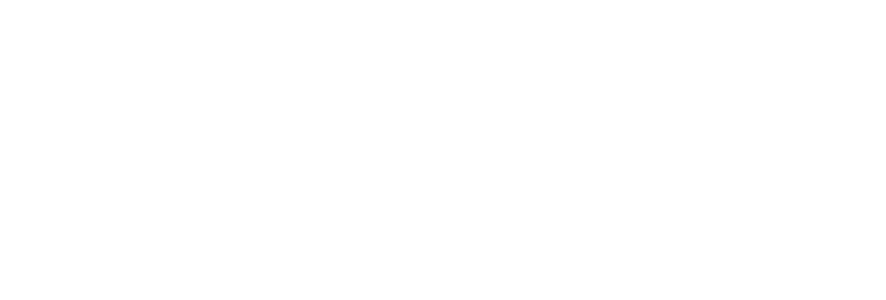
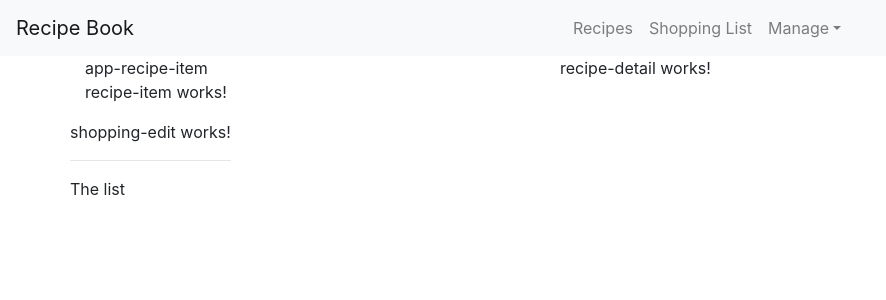
Before and after one commit to cobunny/cook-book, an Angular app: page / in a window 1280 px wide. Shown: the top 300 px of the page, without its empty margins (0-886 px from the left). Built offline with nearby package versions, Linux system fonts and the light colour scheme.

Commit message:
Header shows up

```diff
--- a/src/app/app.component.html
+++ b/src/app/app.component.html
@@ -0,0 +1,9 @@
+<app-header></app-header>
+<div class="container">
+  <div class="row">
+    <div class="col-md-12">
+      <app-recipes></app-recipes>
+      <app-shopping-list></app-shopping-list>
+    </div>
+  </div>
+</div>
--- a/src/app/app.module.ts
+++ b/src/app/app.module.ts
@@ -9,6 +9,8 @@
 import { ShoppingEditComponent } from './shopping-list/shopping-edit/shopping-edit.component';
 import { RecipeDetailComponent } from './recipes/recipe-detail/recipe-detail.component';
 import { RecipeListComponent } from './recipes/recipe-list/recipe-list.component';
+import { RecipeItemComponent } from './recipes/recipe-list/recipe-item/recipe-item.component';
+import { HeaderComponent } from './header/header.component';
 
 @NgModule({
   declarations: [
@@ -17,7 +19,9 @@
     ShoppingListComponent,
     ShoppingEditComponent,
     RecipeDetailComponent,
-    RecipeListComponent
+    RecipeListComponent,
+    RecipeItemComponent,
+    HeaderComponent
   ],
   imports: [
     BrowserModule,
--- /dev/null
+++ b/src/app/header/header.component.html
@@ -0,0 +1,24 @@
+<nav class="navbar navbar-expand-lg navbar-light bg-light">
+  <a class="navbar-brand" href="#">Recipe Book</a>
+  <div class="collapse navbar-collapse justify-content-center">
+    <ul class="navbar-nav">
+      <li class="nav-item">
+        <a class="nav-link" href="#">Recipes</a>
+      </li>
+      <li class="nav-item">
+        <a class="nav-link" href="#">Shopping List</a>
+      </li>
+      <li class="nav-item">
+        <a class="nav-link dropdown-toggle" href="#">Manage</a>
+        <ul class="dropdown-menu">
+          <li class="dropdown-item">
+            <a href="#">Save data</a>
+          </li>
+          <li class="dropdown-item">
+            <a href="#">Fetch data</a>
+          </li>
+        </ul>
+      </li>
+    </ul>
+  </div>
+</nav>
--- /dev/null
+++ b/src/app/header/header.component.ts
@@ -0,0 +1,15 @@
+import { Component, OnInit } from '@angular/core';
+
+@Component({
+  selector: 'app-header',
+  templateUrl: './header.component.html',
+  styleUrls: ['./header.component.css']
+})
+export class HeaderComponent implements OnInit {
+
+  constructor() { }
+
+  ngOnInit() {
+  }
+
+}
--- /dev/null
+++ b/src/app/recipes/recipe-list/recipe-item/recipe-item.component.html
@@ -0,0 +1,3 @@
+<p>
+  recipe-item works!
+</p>
--- /dev/null
+++ b/src/app/recipes/recipe-list/recipe-item/recipe-item.component.ts
@@ -0,0 +1,15 @@
+import { Component, OnInit } from '@angular/core';
+
+@Component({
+  selector: 'app-recipe-item',
+  templateUrl: './recipe-item.component.html',
+  styleUrls: ['./recipe-item.component.css']
+})
+export class RecipeItemComponent implements OnInit {
+
+  constructor() { }
+
+  ngOnInit() {
+  }
+
+}
--- a/src/app/recipes/recipe-list/recipe-list.component.html
+++ b/src/app/recipes/recipe-list/recipe-list.component.html
@@ -1,3 +1,2 @@
-<p>
-  recipe-list works!
-</p>
+app-recipe-item
+<app-recipe-item></app-recipe-item>
--- a/src/app/recipes/recipes.component.html
+++ b/src/app/recipes/recipes.component.html
@@ -1,3 +1,8 @@
-<p>
-  recipes works!
-</p>
+<div class="row">
+  <div class="col-md-5">
+    <app-recipe-list></app-recipe-list>
+  </div>
+  <div class="col-md-7">
+    <app-recipe-detail></app-recipe-detail>
+  </div>
+</div>
--- a/src/app/shopping-list/shopping-list.component.html
+++ b/src/app/shopping-list/shopping-list.component.html
@@ -1,3 +1,7 @@
-<p>
-  shopping-list works!
-</p>
+<div class="row">
+  <div class="col-xs-10">
+    <app-shopping-edit></app-shopping-edit>
+    <hr>
+    <p>The list</p>
+  </div>
+</div>
```
Also changed, not shown: src/app/header/header.component.css (added), src/app/recipes/recipe-list/recipe-item/recipe-item.component.css (added).
